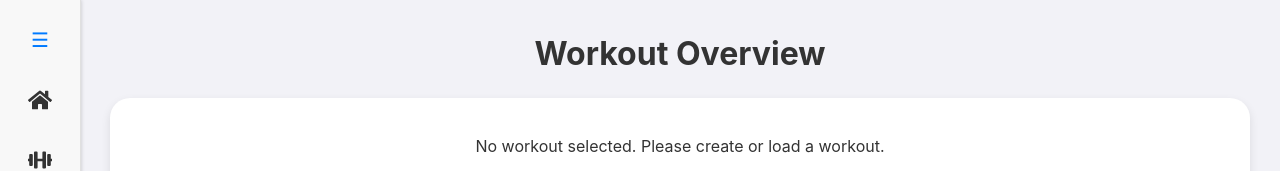
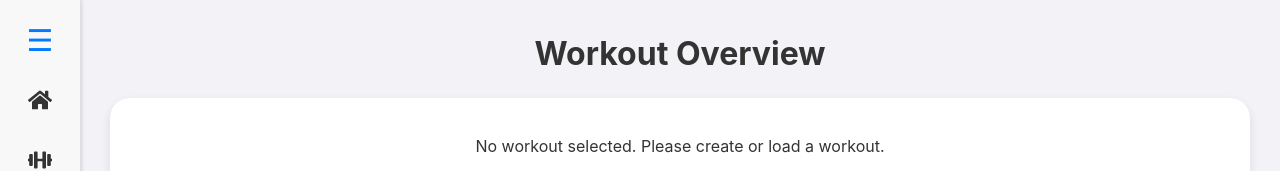
Before and after one commit to Jararered/fitness-framework, a React (Vite) app: page / in a window 1280 px wide. Shown: the top 171 px of the page. Built offline with nearby package versions, Linux system fonts and the light colour scheme.

Commit message:
Hiding text until transition is complete, adjusting expand button size

```diff
--- a/src/components/NavigationMenu.css
+++ b/src/components/NavigationMenu.css
@@ -22,7 +22,9 @@
 
 .expand-button {
     background: none;
-    font-size: 20px;
+    font-size: 30px; /* Increase font size */
+    line-height: 55px; /* Adjust line height to move text up */
+    vertical-align: middle; /* Ensure text is vertically aligned */
     color: #007aff;
     box-shadow: none;
     border-radius: 20px;
--- a/src/components/NavigationMenu.tsx
+++ b/src/components/NavigationMenu.tsx
@@ -1,4 +1,4 @@
-import React, { useState } from 'react';
+import React from 'react';
 import { FaDumbbell, FaCog, FaMapPin, FaHome, FaUser } from 'react-icons/fa';
 
 import './NavigationMenu.css';
@@ -10,8 +10,6 @@ interface SidebarProps {
 }
 
 const Sidebar: React.FC<SidebarProps> = ({ onNavigate, isCollapsed, onToggle }) => {
-    const [isTransitioning, setIsTransitioning] = useState(false);
-
     const handleNavigate = (view: string) => {
         onNavigate(view);
         if (!isCollapsed) {
@@ -19,39 +17,27 @@ const Sidebar: React.FC<SidebarProps> = ({ onNavigate, isCollapsed, onToggle })
         }
     };
 
-    const handleTransitionEnd = () => {
-        setIsTransitioning(false);
-    };
-
-    const handleToggle = () => {
-        setIsTransitioning(true);
-        onToggle();
-    };
-
     return (
-        <div
-            className={`sidebar ${isCollapsed ? 'collapsed' : ''}`}
-            onTransitionEnd={handleTransitionEnd}
-        >
-            <button className="expand-button" onClick={handleToggle}>
+        <div className={`sidebar ${isCollapsed ? 'collapsed' : ''}`}>
+            <button className="expand-button" onClick={onToggle}>
                 {isCollapsed ? '☰' : '✕'}
             </button>
 
             <ul className="navigation-menu">
                 <li className="navigation-menu-item" onClick={() => handleNavigate('todays-workout')}>
-                    {isCollapsed || isTransitioning ? <FaHome size={24} /> : <> <FaHome size={24} /> Today's Workout </>}
+                    {isCollapsed ? <FaHome size={24} /> : <> <FaHome size={24} /> Today's Workout </>}
                 </li>
                 <li className="navigation-menu-item" onClick={() => handleNavigate('workout-builder')}>
-                    {isCollapsed || isTransitioning ? <FaDumbbell size={24} /> : <> <FaDumbbell size={24} /> Workout Builder </>}
+                    {isCollapsed ? <FaDumbbell size={24} /> : <> <FaDumbbell size={24} /> Workout Builder </>}
                 </li>
                 <li className="navigation-menu-item" onClick={() => handleNavigate('equipment')}>
-                    {isCollapsed || isTransitioning ? <FaMapPin size={24} /> : <> <FaMapPin size={24} /> Equipment </>}
+                    {isCollapsed ? <FaMapPin size={24} /> : <> <FaMapPin size={24} /> Equipment </>}
                 </li>
                 <li className="navigation-menu-item" onClick={() => handleNavigate('workout-profile')}>
-                    {isCollapsed || isTransitioning ? <FaUser size={24} /> : <> <FaUser size={24} /> Workout Profile </>}
+                    {isCollapsed ? <FaUser size={24} /> : <> <FaUser size={24} /> Workout Profile </>}
                 </li>
                 <li className="navigation-menu-item" onClick={() => handleNavigate('settings')}>
-                    {isCollapsed || isTransitioning ? <FaCog size={24} /> : <> <FaCog size={24} /> Settings </>}
+                    {isCollapsed ? <FaCog size={24} /> : <> <FaCog size={24} /> Settings </>}
                 </li>
             </ul>
         </div>
```
